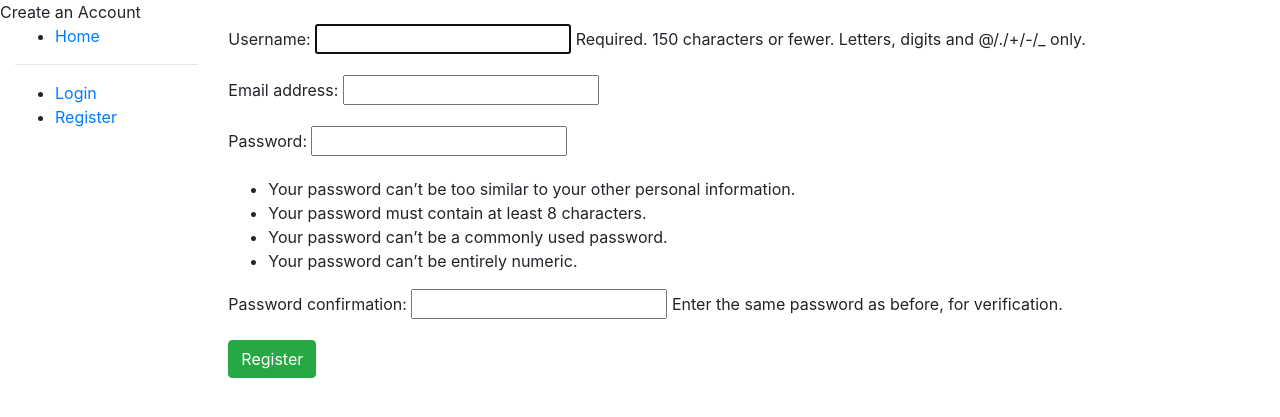
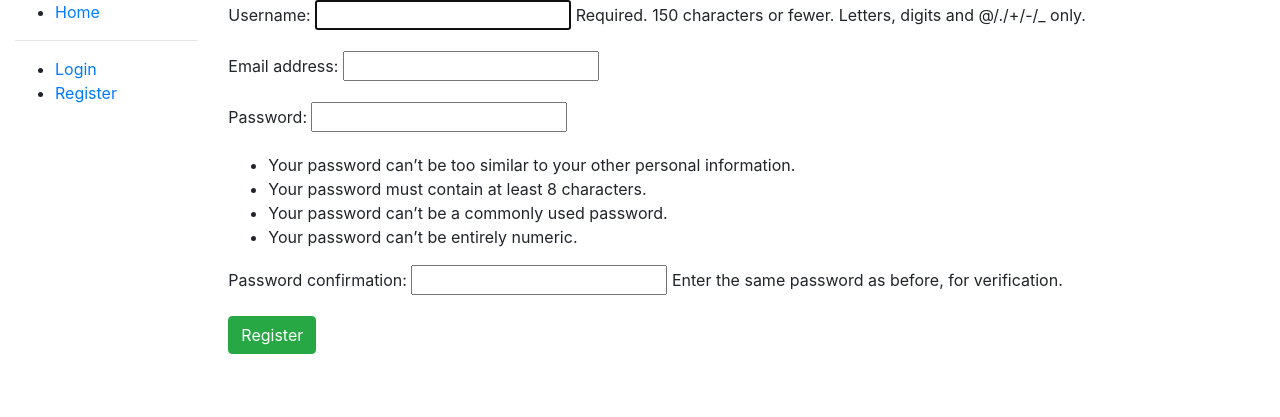
Before and after one commit to miabl/container-website, a Django app: page /register/ in a window 1280 px wide. Shown: the top 417 px of the page. Run offline with Django 4.2, Linux system fonts and the light colour scheme; some libraries are stand-ins or nearby versions.

Commit message:
update register.html form

```diff
--- a/students/templates/registration/register.html
+++ b/students/templates/registration/register.html
@@ -1,11 +1,10 @@
 {% extends "base_generic.html" %}
-
-{% block title %}Create an Account{% endblock %}
+{% load crispy_forms_tags %}
 
 {% block content %}
-    <form method='POST' class='form-group'>
+    <form method='POST'>
         {% csrf_token %}
-        {{ form.as_p }}
+        {{ form|crispy }}
         <button type='submit' class='btn btn-success'>Register</button>
     </form>
 {% endblock %}
```
